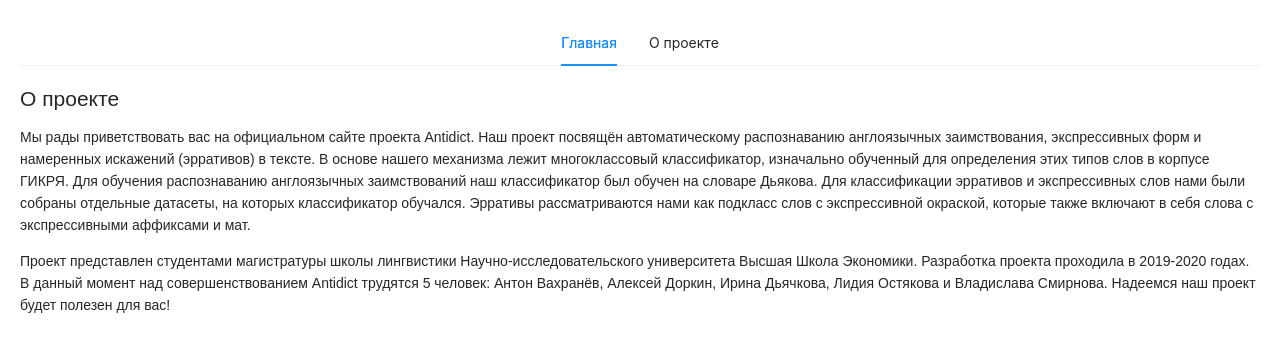
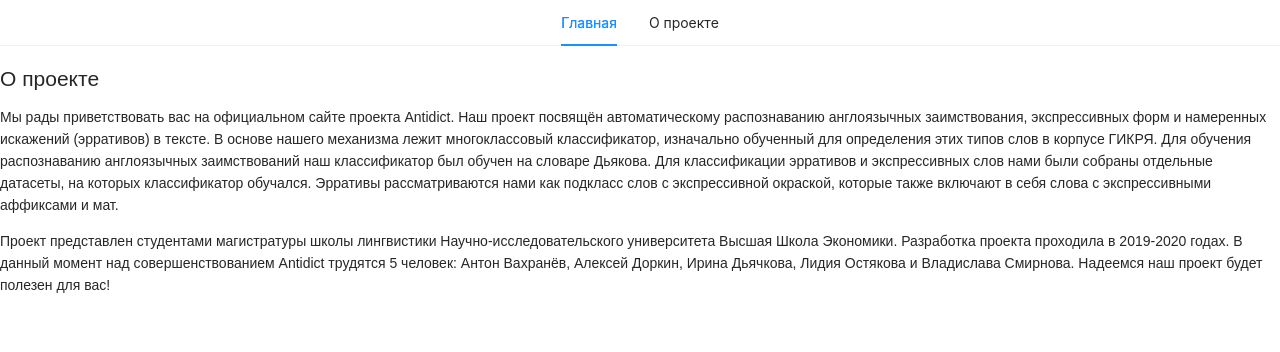
Before and after one commit to wkmatrosowa/antidict-frontend, a React (Create React App) app: page /about in a window 1280 px wide. Shown: the top 352 px of the page. Built offline with nearby package versions, Linux system fonts and the light colour scheme.

Commit message:
Update about.css

```diff
--- a/src/pages/about.css
+++ b/src/pages/about.css
@@ -1,8 +1,3 @@
-body {
-  background-color: #FFCC00;
-  padding: 20px;
-  margin: 0;
-}
 h2, p {
   font-family: sans-serif;
 }
```
